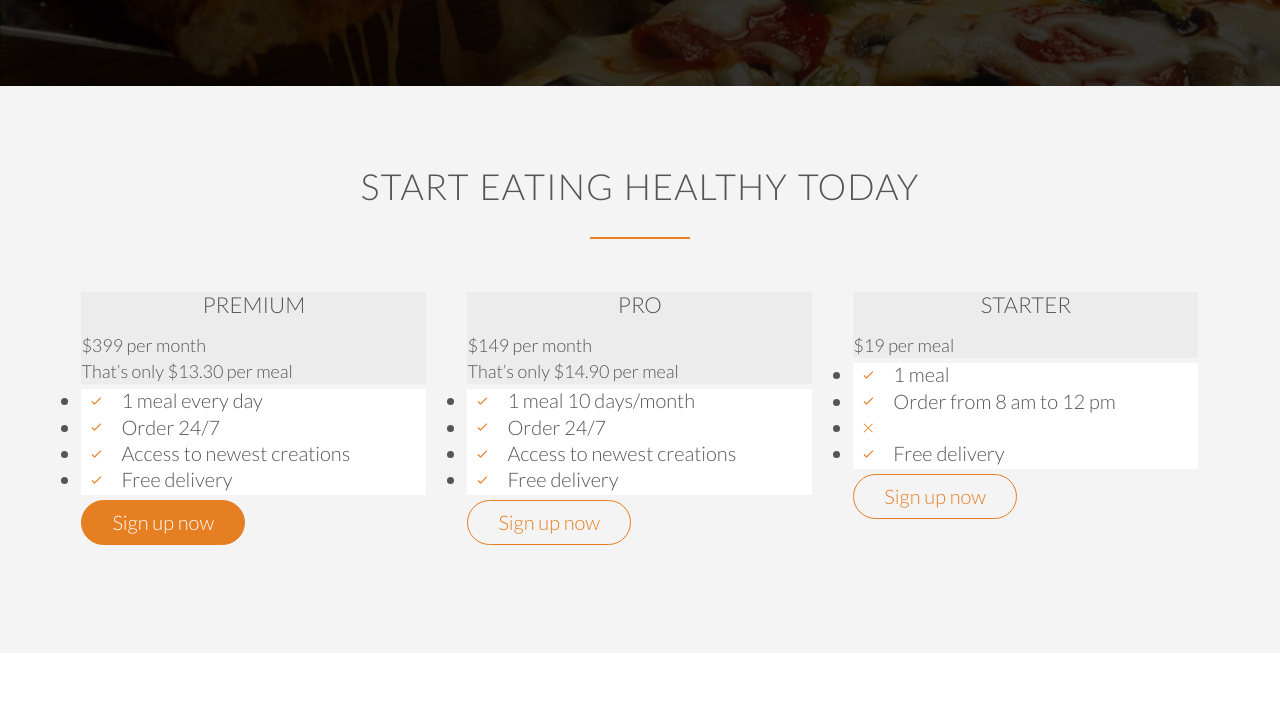
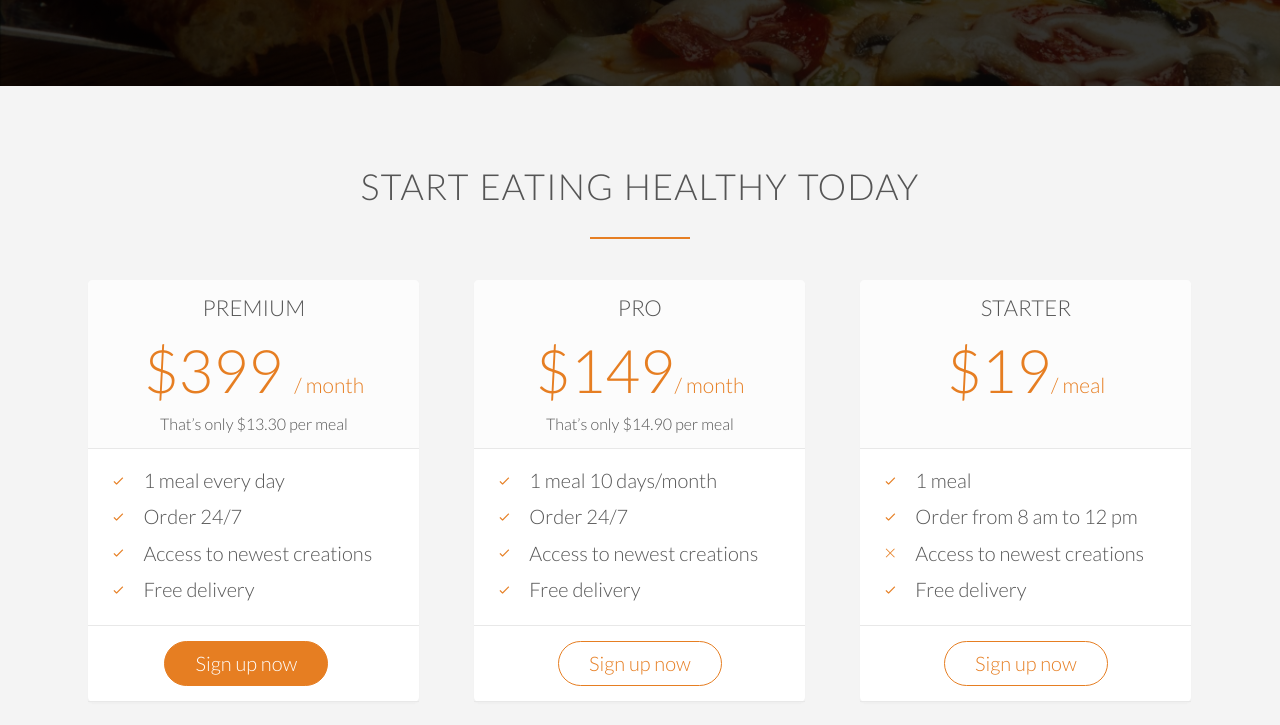
Before and after one commit to thabermeyer/omnifood-project, a website: page app/index.html in a window 1280 px wide. Shown: the part 3837-4562 px from the top of the page. Before the commit the page ends 4490 px from the top, so only its background shows below. Drawn offline with Linux system fonts and the light colour scheme.

Commit message:
Finished sign-up section

```diff
--- a/app/assets/styles/modules/_sign-up.css
+++ b/app/assets/styles/modules/_sign-up.css
@@ -1,23 +1,75 @@
 .sign-up {
 
-    margin-bottom: 5px;
+    &__box {
+
+        background-color: #fff;
+        border-radius: 5px;
+        width: 90%;
+        margin-left: 5%;
+        box-shadow: 0 2px 2px #efefef;
+
+        & div {
+
+            padding: 15px;
+            border-bottom: 1px solid #e8e8e8;
+
+        }
+
+    }
 
     &__heading {
 
-        background-color: $mediumGray;
+        background-color: #fcfcfc;
+        border-top-left-radius: 5px;
+        border-top-right-radius: 5px;
+
+    }
+
+    &__price {
+
+        font-size: 300%;
+        margin-bottom: 10px;
+        font-weight: 300;
+        color: $mainOrange;
+        text-align: center;
+
+        &--details {
+
+            font-size: 80%;
+            text-align: center;
+
+        }
+
+        & span {
+
+            font-size: 35%;
+            font-weight: 300;
+
+        }
 
     }
 
 
     &__details {
 
-        background-color: #fff;
+        & ul {
+
+            list-style: none;
+
+            & li {
+
+                padding: 5px 0;
+
+            }
+
+        }
 
     }
 
     &__btn {
 
-        background-color: $mediumGray;
+        text-align: center;
+        border: 0;
 
     }
 
--- a/app/index.html
+++ b/app/index.html
@@ -351,11 +351,13 @@
 
         <div class="row">
 
-            <div class="col span-1-of-3 box">
+            <div class="col span-1-of-3">
+
+                <div class="sign-up__box">
 
                     <div class="sign-up sign-up__heading">
                         <h3 class="heading heading__h3">Premium</h3>
-                    <p class="sign-up__price">$399 per month</p>
+                        <p class="sign-up__price">$399 <span>/ month</span></p>
                         <p class="sign-up__price--details">That’s only $13.30 per meal</p>
                     </div>
 
@@ -368,17 +370,21 @@
                         </ul>
                     </div>
 
-                <div class="sign-up sign-up_btn">
+                    <div class="sign-up sign-up__btn">
                         <a href="#" class="btn btn--orange">Sign up now</a>
                     </div>
 
                 </div>
 
-            <div class="col span-1-of-3 box">
+            </div>
+
+            <div class="col span-1-of-3">
+
+                <div class="sign-up__box">
 
                     <div class="sign-up sign-up__heading">
                         <h3 class="heading heading__h3">Pro</h3>
-                    <p class="sign-up__price">$149 per month</p>
+                        <p class="sign-up__price">$149<span>/ month</span></p>
                         <p class="sign-up__price--details">That’s only $14.90 per meal</p>
                     </div>
 
@@ -391,31 +397,37 @@
                         </ul>
                     </div>
 
-                <div class="sign-up sign-up_btn">
+                    <div class="sign-up sign-up__btn">
                         <a href="#" class="btn btn--orange-outline">Sign up now</a>
                     </div>
 
                 </div>
 
-            <div class="col span-1-of-3 box">
+            </div>
+
+            <div class="col span-1-of-3">
+
+                <div class="sign-up__box">
 
                     <div class="sign-up sign-up__heading">
                         <h3 class="heading heading__h3">Starter</h3>
-                    <p class="sign-up__price">$19 per meal</p>
-                    <p class="sign-up__price--details"></p>
+                        <p class="sign-up__price">$19<span>/ meal</span></p>
+                        <p class="sign-up__price--details">&nbsp;</p>
                     </div>
 
                     <div class="sign-up sign-up__details">
                         <ul>
                             <li><i class="ion-ios-checkmark icon--small"></i>1 meal</li>
                             <li><i class="ion-ios-checkmark icon--small"></i>Order from 8 am to 12 pm</li>
-                        <li><i class="ion-ios-close icon--small"></i></li>
+                            <li><i class="ion-ios-close icon--small"></i>Access to newest creations</li>
                             <li><i class="ion-ios-checkmark icon--small"></i>Free delivery</li>
                         </ul>
                     </div>
 
-                <div class="sign-up sign-up_btn">
+                    <div class="sign-up sign-up__btn">
                         <a href="#" class="btn btn--orange-outline">Sign up now</a>
+                    </div>
+
                 </div>
 
             </div>
--- a/app/temp/styles/styles.css
+++ b/app/temp/styles/styles.css
@@ -3205,27 +3205,71 @@ section {
 
             }
 
-.sign-up {
-
-    margin-bottom: 5px;
-
-}
+.sign-up__box {
+
+        background-color: #fff;
+        border-radius: 5px;
+        width: 90%;
+        margin-left: 5%;
+        box-shadow: 0 2px 2px #efefef;
+
+    }
+
+.sign-up__box div {
+
+            padding: 15px;
+            border-bottom: 1px solid #e8e8e8;
+
+        }
 
 .sign-up__heading {
 
-        background-color: #ececec;
+        background-color: #fcfcfc;
+        border-top-left-radius: 5px;
+        border-top-right-radius: 5px;
 
     }
 
-.sign-up__details {
-
-        background-color: #fff;
+.sign-up__price {
+
+        font-size: 300%;
+        margin-bottom: 10px;
+        font-weight: 300;
+        color: #e67e22;
+        text-align: center;
 
     }
 
+.sign-up__price--details {
+
+            font-size: 80%;
+            text-align: center;
+
+        }
+
+.sign-up__price span {
+
+            font-size: 35%;
+            font-weight: 300;
+
+        }
+
+.sign-up__details ul {
+
+            list-style: none;
+
+        }
+
+.sign-up__details ul li {
+
+                padding: 5px 0;
+
+            }
+
 .sign-up__btn {
 
-        background-color: #ececec;
+        text-align: center;
+        border: 0;
 
     }
 
```
Lines whose indentation alone changed are shown as unchanged.
